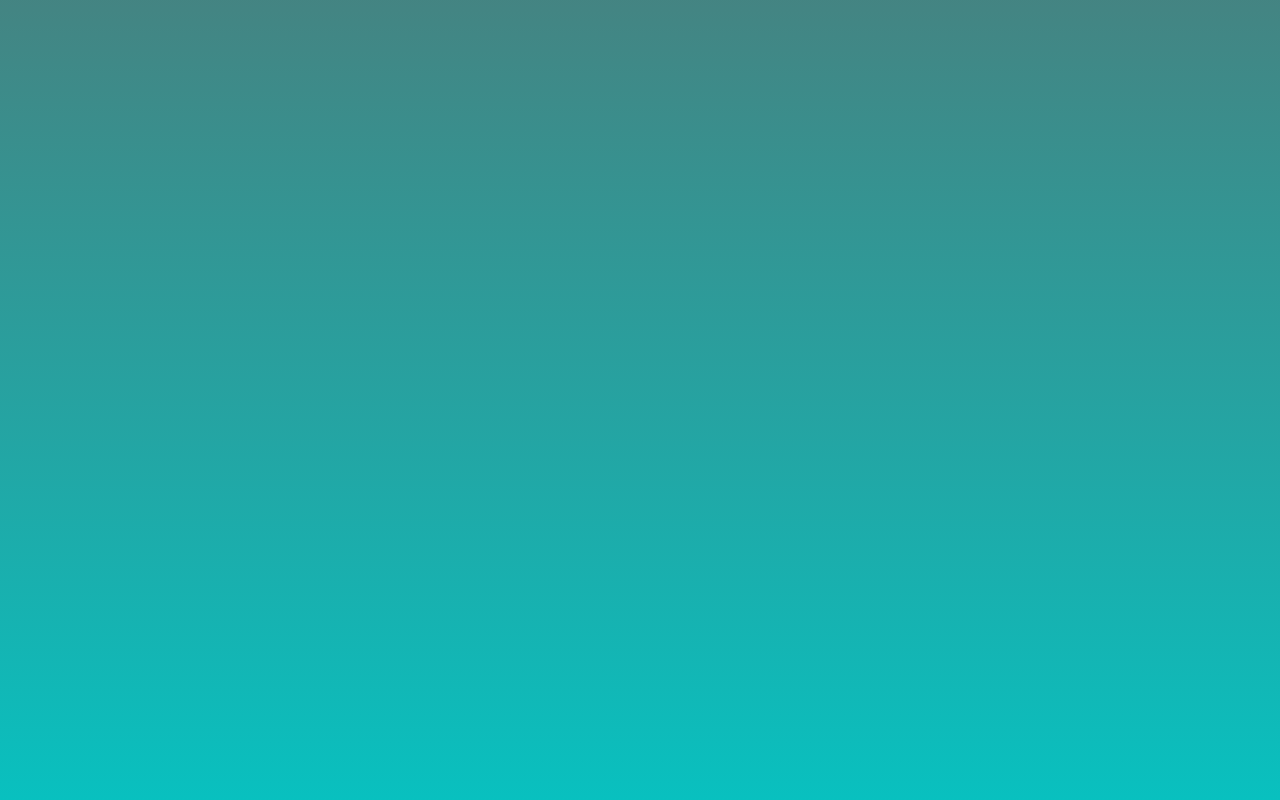
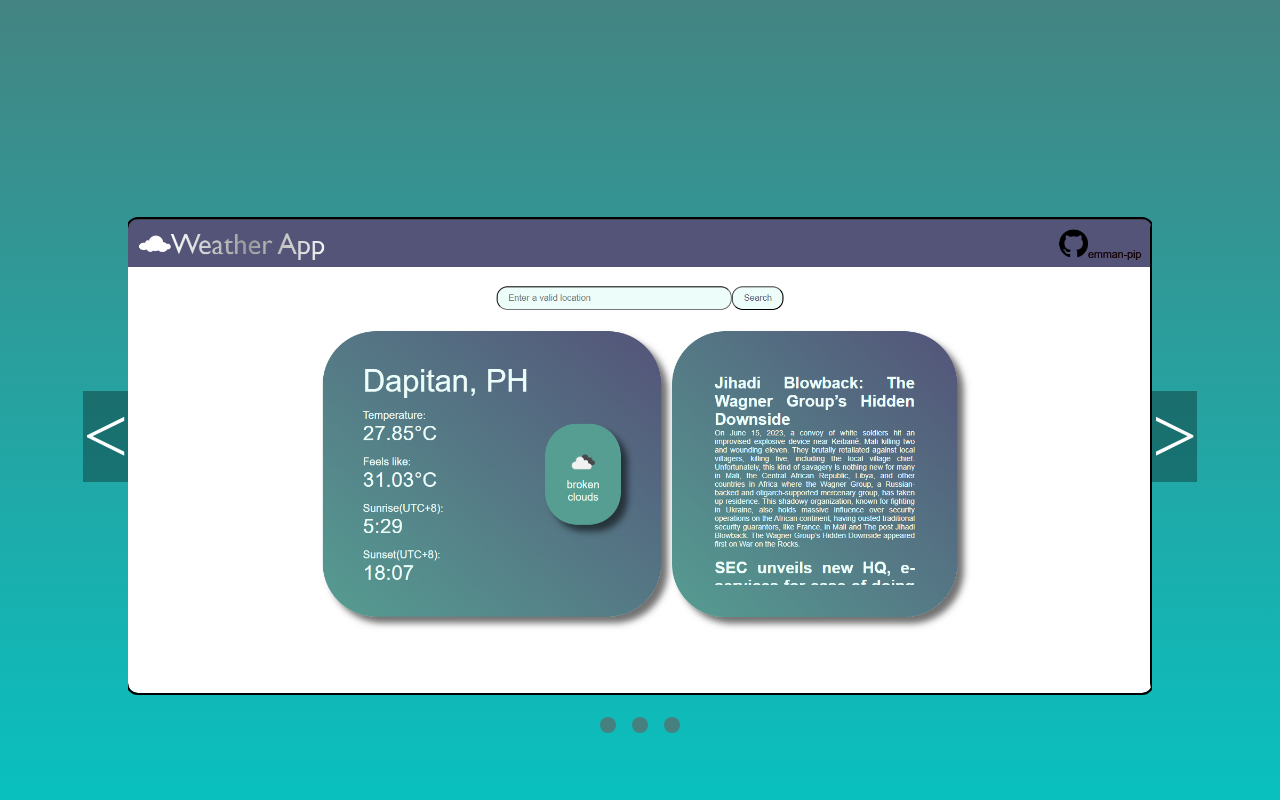
Before and after one commit to Emman-pip/portfolio-v1, a website built with webpack: page dist/index.html in a window 1280 px wide. Shown: the part 2060-2860 px from the top of the page. Built offline with nearby package versions, Linux system fonts and the light colour scheme; a web font is replaced by a local one.

Commit message:
Add slider of projects.(Unfinished)

```diff
--- a/src/dom.js
+++ b/src/dom.js
@@ -1,5 +1,6 @@
 import Sea from "./pexels-sampreety-ali-695794.jpg";
-import Circuit from "./pexels-pixabay-50711.jpg";
+import weather from "./weatherAppV2.png";
+import weatherMobile from "./weatherAppV2mobile.png";
 export function layout() {
   //body
   const body = document.querySelector("body");
@@ -38,6 +39,7 @@ export function layout() {
   body.appendChild(firstPart);
 
   const backgroundSea = new Image();
+  backgroundSea.classList.add("backgroundSea");
   backgroundSea.src = Sea;
   firstPart.appendChild(backgroundSea);
   backgroundSea.alt = "background";
@@ -102,11 +104,80 @@ export function layout() {
     "I am a self-taught <span>web developer</span>. Currently, I am studying <span>BS in information technology at the Batangas State University</span>. I have been honing my skills since late 2022 (through the <span>Odin Project</span> and other online resources). <span>I am confident with my entry-level front-end development skills</span>. My primary languages are <span>HTML, CSS, and Javascript</span> - but I can also use Python, Webpack, CLI, and C++ to a certain extent.";
   aboutMeContainer.appendChild(aboutMeParag);
 
+  //slideshow
+
   //projects
 
   const works = document.createElement("section");
   works.classList.add("works");
   body.appendChild(works);
+
+  const prev = document.createElement("div");
+  prev.textContent = "<";
+  prev.classList.add("prev");
+  works.appendChild(prev);
+
+  const slideContainer = document.createElement("div");
+  slideContainer.classList.add("slideContainer");
+  works.appendChild(slideContainer);
+
+  const next = document.createElement("div");
+  next.textContent = ">";
+  next.classList.add("next");
+  works.appendChild(next);
+
+  const span1 = document.createElement("span");
+  span1.id = "span1";
+  slideContainer.appendChild(span1);
+
+  const span2 = document.createElement("span");
+  span2.id = "span2";
+  slideContainer.appendChild(span2);
+
+  const span3 = document.createElement("span");
+  span2.id = "span3";
+  slideContainer.appendChild(span3);
+
+  const slider = document.createElement("div");
+  slider.classList.add("slider");
+  slideContainer.appendChild(slider);
+
+  const proj1 = new Image();
+  proj1.textContent = "1!";
+  proj1.src = weather;
+  proj1.classList.add("projects");
+  slider.appendChild(proj1);
+
+  const proj2 = new Image();
+  proj2.textContent = "2!";
+  proj2.src = weather;
+  proj2.classList.add("projects");
+  slider.appendChild(proj2);
+
+  const proj3 = new Image();
+  proj3.textContent = "3!";
+  proj3.src = weather;
+  proj3.classList.add("projects");
+  slider.appendChild(proj3);
+
+  const buttonContainer = document.createElement("div");
+  buttonContainer.classList.add("buttonContainer");
+  slideContainer.appendChild(buttonContainer);
+
+  const button1 = document.createElement("a");
+  button1.classList.add("button1");
+  button1.href = "#span1";
+  buttonContainer.appendChild(button1);
+
+  const button2 = document.createElement("a");
+  button2.classList.add("button2");
+  button2.href = "#span2";
+  buttonContainer.appendChild(button2);
+
+  const button3 = document.createElement("a");
+  button3.classList.add("button3");
+  button3.href = "#span3";
+  buttonContainer.appendChild(button3);
 
   //contact me! email page
   const emailSection = document.createElement("section");
@@ -163,3 +234,4 @@ export function layout() {
   moreSection.classList.add("more");
   body.appendChild(moreSection);
 }
+//
--- a/src/style.css
+++ b/src/style.css
@@ -103,7 +103,7 @@ body {
   display: flex;
 }
 
-img {
+.backgroundSea {
   width: 1600px;
   height: auto;
   mask: linear-gradient(to top, transparent, rgba(0, 0, 0, 0.4), transparent);
@@ -254,7 +254,6 @@ img {
   width: fit-content;
   height: fit-content;
   width: 80vw;
-  outline: 1px solid black;
 }
 
 @keyframes widen {
@@ -386,7 +385,76 @@ span:hover {
     var(--main-accent)
   );
   height: 120vh;
+  display: flex;
+  align-items: center;
+  justify-content: center;
 }
+
+.slideContainer {
+  height: auto;
+  width: 80vw;
+  overflow: hidden;
+}
+
+.prev,
+.next {
+  font-family: Raj-bold;
+  font-size: 5rem;
+  color: var(--white-shade);
+  background-color: #00000051;
+  cursor: pointer;
+}
+
+.projects {
+  outline: 2px solid black;
+  border-radius: 10px;
+  width: 100%;
+  margin-right: auto;
+  margin-left: auto;
+  float: left;
+  /* transition: transform 2s;
+  transform: translateX(0vw); */
+}
+
+.buttonContainer {
+  display: flex;
+  gap: 1rem;
+  justify-content: center;
+  align-items: center;
+}
+
+.buttonContainer > a {
+  height: 1rem;
+  width: 1rem;
+  background-color: var(--dark-accent);
+  border-radius: 10rem;
+}
+.slider {
+  width: 100%;
+  height: 100%;
+
+  display: flex;
+  scroll-behavior: smooth;
+  transition: transform 3s;
+  -webkit-transition: transform 2s;
+  transform: translateX(0vw);
+  margin-top: 10vh;
+  margin-bottom: 3vh;
+  transform: translateX(-80vw);
+}
+
+#span1:target ~ .slider {
+  transform: translateX(0vw);
+}
+
+#span2:target ~ .slider {
+  /* transform: translateX(-80px); */
+}
+
+#span3:target ~ .slider {
+  transform: translateX(-160vw);
+}
+
 /* /////////////////email////////////////////// */
 .emailSection {
   background: linear-gradient(
```
Also changed, not shown: dist/another.bundle.js, dist/d46a1e5918c94bc41273.jpg (deleted), dist/d4a3e4f72b0e5386346d.png (added), dist/d9caf471fa125e101b4f.png (added), dist/index.bundle.js, src/weatherAppV2.png (added), src/weatherAppV2mobile.png (added).
